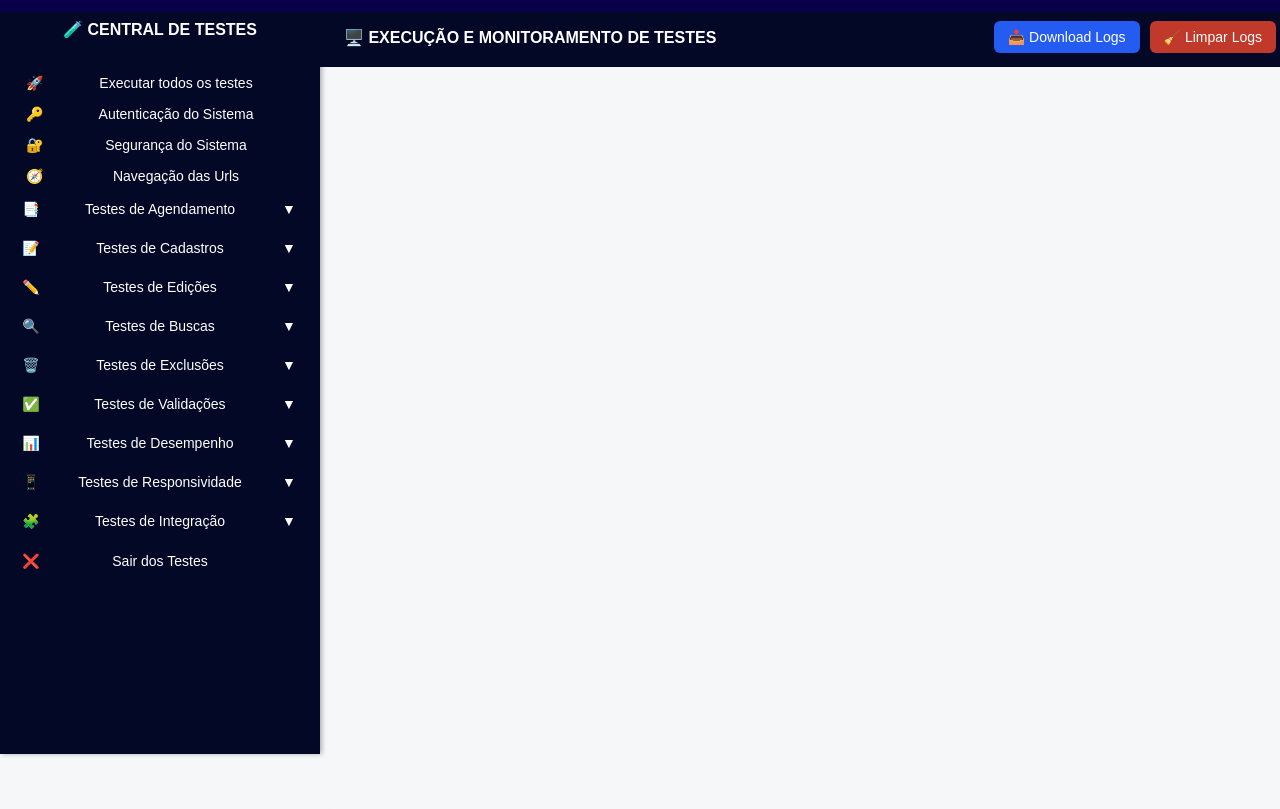
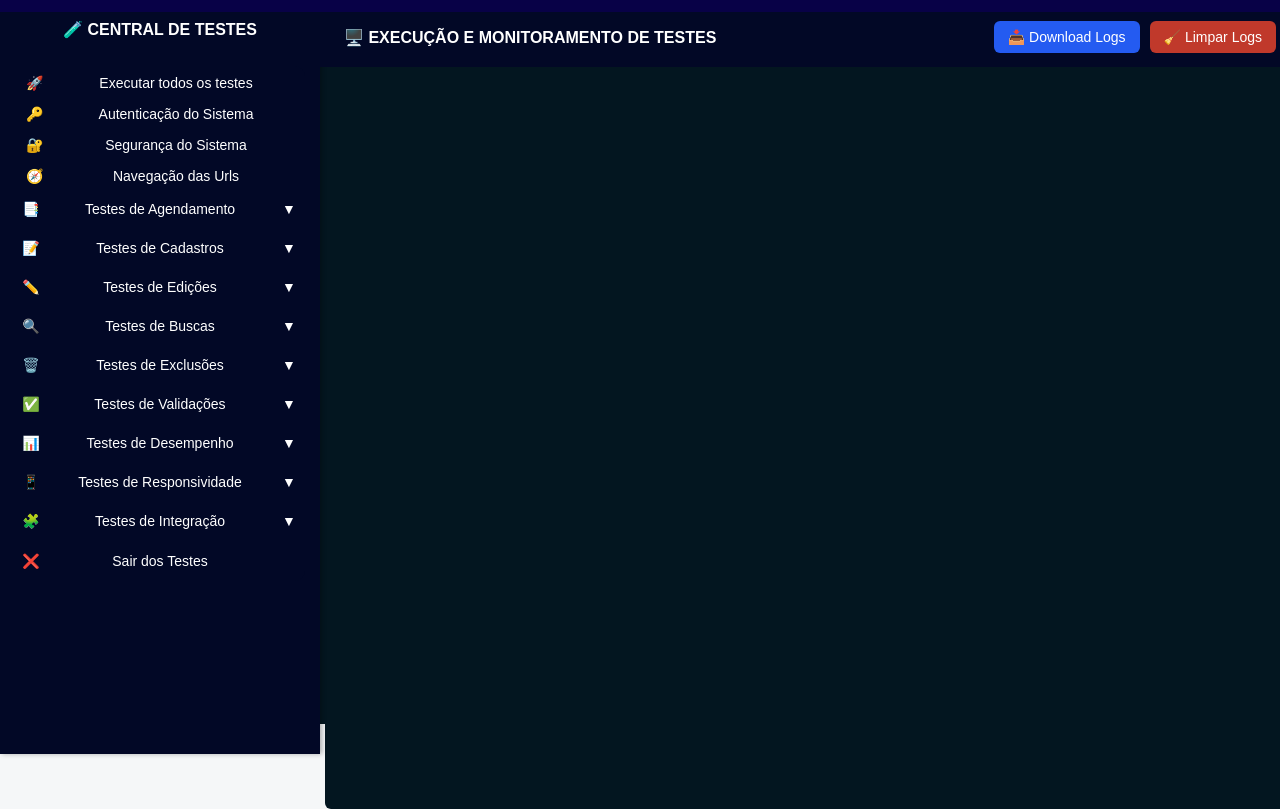
Before and after one commit to LuisGimon1972/MenuTestesSGAgenda, a website: page index.html in a window 1280 px wide. Shown: the part 76-885 px from the top of the page. Drawn offline with Linux system fonts and the light colour scheme; files whose address does not match are found by name.

Commit message:
Ajustes em menu 2

```diff
--- a/style.css
+++ b/style.css
@@ -57,8 +57,8 @@ body {
 /* LOG (painel direito) */
 .log {
   width: 950px;
-  background: #f5f7f8;
-  color: #04205c;
+  background: #031620;
+  color: #2b68eb;
   font-family: Arial;
   padding: 15px;
   border-radius: 8px;
@@ -69,10 +69,10 @@ body {
   width: 1580px;
   margin-left: 10px !important;
   height: calc(100vh - 60px);
-  background: #f5f7f8;
+  background: #031620;
   font-family: 'Tahoma';
   font-size: 16px;
-  color: #04205c;
+  color: #d0dbf1;
   padding: 10px;
   overflow-y: auto;
   border-radius: 6px;
```
